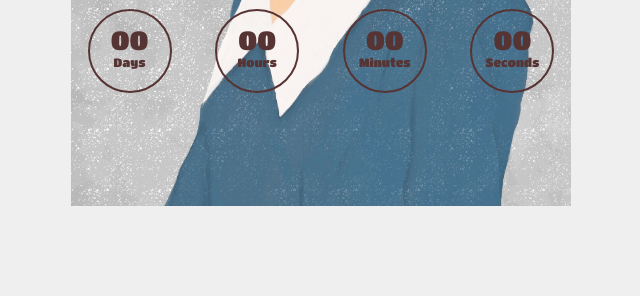
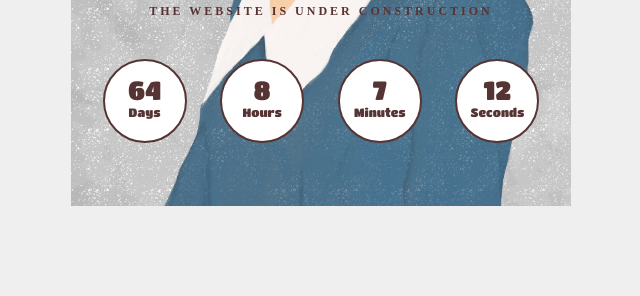
Before and after one commit to eleanorewu/ComingSoon_Page, a plain HTML site: page index.html in a window 1280 px wide. Shown: the part 504-800 px from the top of the page, without its empty margins (319-959 px from the left). Drawn offline with Linux system fonts and the light colour scheme.

Commit message:
動畫效果

```diff
--- a/index.html
+++ b/index.html
@@ -41,6 +41,28 @@
         </div>
 
     </div>
+
+    <script type="text/javascript">
+        var count = new Date("jun 1,2020 00:00:00").getTime();
+        var x = setInterval(function () {
+            var now = new Date().getTime();
+            var d = count - now;
+
+            var days = Math.floor(d / (1000 * 60 * 60 * 24));
+            var hours = Math.floor((d % (1000 * 60 * 60 * 24)) / (1000 * 60 * 60));
+            var minutes = Math.floor((d % (1000 * 60 * 60)) / (1000 * 60));
+            var seconds = Math.floor((d % (1000 * 60)) / 1000);
+
+            document.getElementById("days").innerHTML = days;
+            document.getElementById("hours").innerHTML = hours;
+            document.getElementById("minutes").innerHTML = minutes;
+            document.getElementById("seconds").innerHTML = seconds;
+        }, 1000);
+
+        if (d <= 0) {
+            clearInterval(x);
+        }
+    </script>
 </body>
 
 </html>
--- a/style.css
+++ b/style.css
@@ -17,7 +17,7 @@ body{
 .container{
     width: 100%;
     position: absolute;
-    top: 65%;
+    top: 70%;
     left: 50%;
     transform: translate(-50%,-50%);
     text-align: center;
@@ -29,6 +29,7 @@ body{
     font-size: 50px;
     letter-spacing: 5px;
     margin: 0px;
+    animation: ani1 3s infinite;
 }
 .container h2{
     text-transform: uppercase;
@@ -36,7 +37,20 @@ body{
     font-family: 微軟正黑體;
     letter-spacing: 3px;
     font-weight: 800;
-    margin: 0px;
+    margin-top: 20px;
+}
+
+@keyframes ani1 {
+    0% {
+        transform: scale(1);
+    }
+    50% {
+        transform: scale(1.03);
+        color: #000;
+    }
+    100% {
+        transform: scale(1);
+    }
 }
 .count{
     margin: 40px 0;
@@ -47,12 +61,12 @@ body{
     width: 80px;
     height: 80px;
     border: 2px solid #573434;
-    margin: 0 20px;
+    margin: 0 15px;
     font-size: 12px;
     border-radius: 50%;
     overflow: hidden;
+    background: #ffffff;
 }
-
 .countd span{
     display: block;
     font-size: 26px;
```
